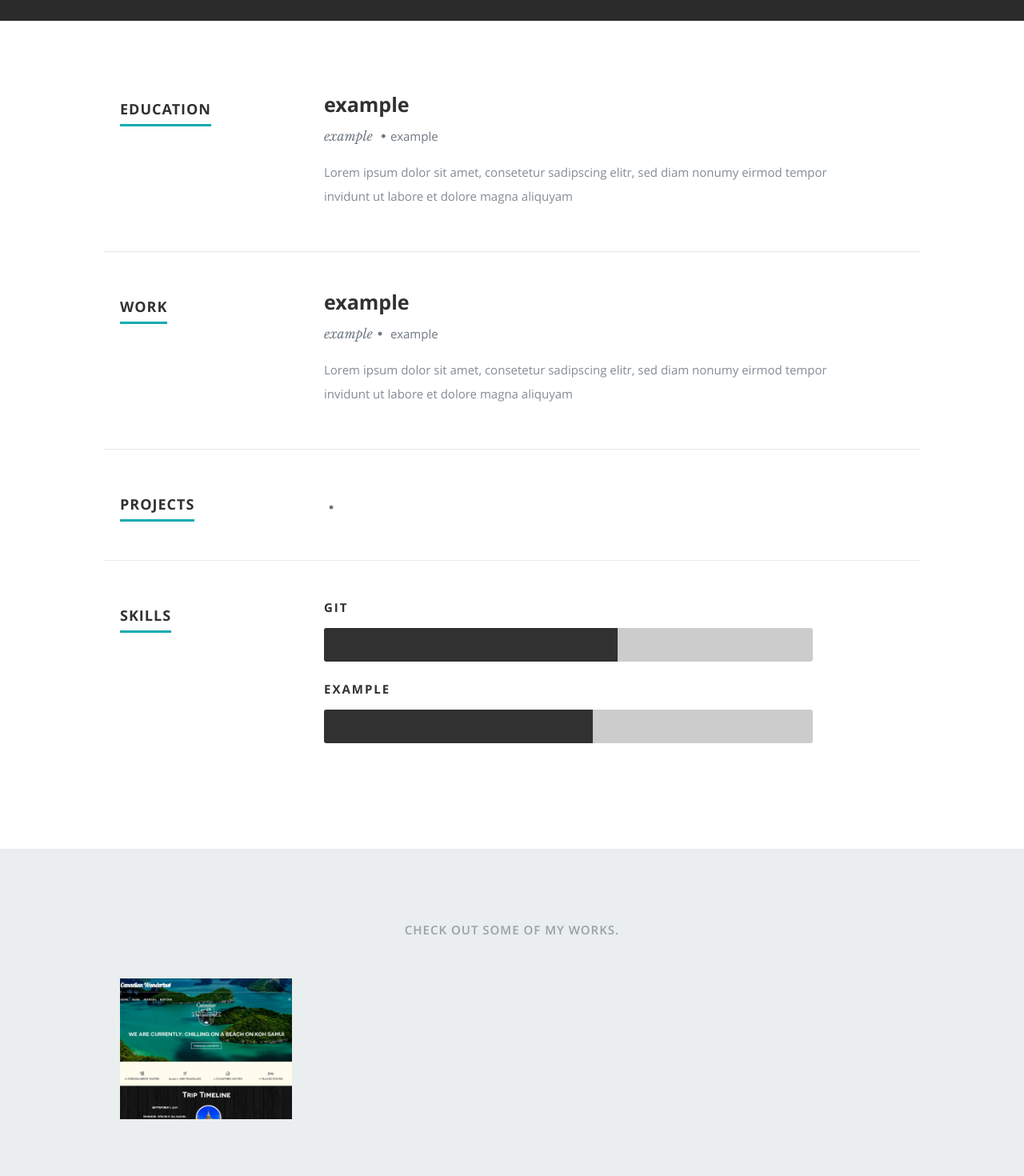
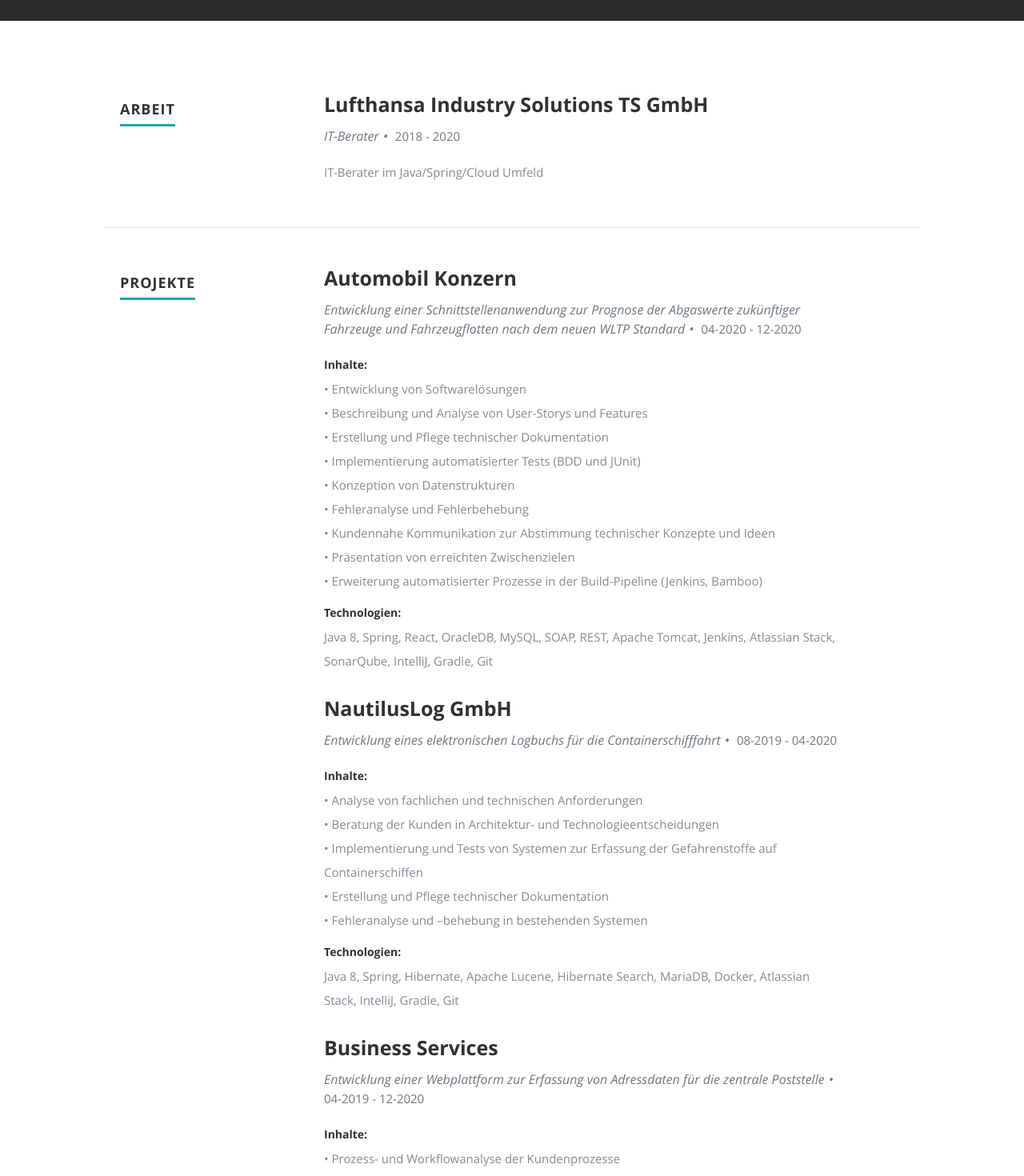
Before and after one commit to stefanm96/website, a React (Create React App) app: page / in a window 1280 px wide. Shown: the part 1320-2790 px from the top of the page at 80% size. Built offline with nearby package versions, Linux system fonts and the light colour scheme.

Commit message:
finished resume section

```diff
--- a/public/css/default.css
+++ b/public/css/default.css
@@ -801,3 +801,12 @@
 	margin-right: auto !important;
 	text-align: center !important;
 }
+.description {
+   margin: 0 0 0px 0;
+}
+.projectEntry {
+   margin: 0 0 30px 0;
+}
+.tech {
+   margin: 10px 0 0 0;
+}
--- a/public/css/layout.css
+++ b/public/css/layout.css
@@ -267,7 +267,7 @@
    border-bottom: 1px solid #E8E8E8;
 }
 #resume .info {
-   font: 16px/24px 'librebaskerville-italic', serif;
+   font: 16px/24px 'opensans-italic', serif;
    color: #6E7881;
    margin-bottom: 18px;
    margin-top: 9px;
--- a/public/resumeData.json
+++ b/public/resumeData.json
@@ -38,28 +38,53 @@
     "skillmessage": "Here you can create a short write-up of your skills to show off to employers",
     "education": [
       {
-        "school": "example",
-        "degree": "example",
-        "graduated": "example",
-        "description": "Lorem ipsum dolor sit amet, consetetur sadipscing elitr, sed diam nonumy eirmod tempor invidunt ut labore et dolore magna aliquyam"
+        "school": "Udacity",
+        "degree": "Certified Cloud Developer",
+        "graduated": "02-2020 - 05-2020",
+        "description": "https://graduation.udacity.com/confirm/UKVDSPCQ"
+      },
+      {
+        "school": "Carl-von-Ossietzky Universität Oldenburg",
+        "degree": "Bachelor of Science Wirtschaftsinformatik",
+        "graduated": "10-2015 - 01-2020",
+        "description": "Abschlussarbeit im Bereich Softwaretechnik: Synchronisierung verteilter Zugangsdaten mit MoConseMI"
       }
     ],
     "work": [
       {
-        "company": "example",
-        "title": "example",
-        "years": "example",
-        "description": "Lorem ipsum dolor sit amet, consetetur sadipscing elitr, sed diam nonumy eirmod tempor invidunt ut labore et dolore magna aliquyam"
+        "company": "Lufthansa Industry Solutions TS GmbH",
+        "title": "IT-Berater",
+        "years": "2018 - 2020",
+        "description": "IT-Berater im Java/Spring/Cloud Umfeld"
       }
     ],
     "projects": [
       {
-        "role": "example",
-        "customer": "example",
+        "role": "IT-Berater, Software-Entwickler",
+        "customer": "Automobil Konzern",
         "location": "Oldenburg",
-        "title": "example",
-        "duration": "2019-2020",
-        "description": "Lorem ipsum dolor sit amet, consetetur sadipscing elitr, sed diam nonumy eirmod tempor invidunt ut labore et dolore magna aliquyam"
+        "title": "Entwicklung einer Schnittstellenanwendung zur Prognose der Abgaswerte zukünftiger Fahrzeuge und Fahrzeugflotten nach dem neuen WLTP Standard",
+        "duration": "04-2020 - 12-2020",
+        "description": "•  Entwicklung von Softwarelösungen\n•  Beschreibung und Analyse von User-Storys und Features\n•  Erstellung und Pflege technischer Dokumentation\n•  Implementierung automatisierter Tests (BDD und JUnit)\n•  Konzeption von Datenstrukturen\n•  Fehleranalyse und Fehlerbehebung\n•  Kundennahe Kommunikation zur Abstimmung technischer Konzepte und Ideen\n•  Präsentation von erreichten Zwischenzielen\n•  Erweiterung automatisierter Prozesse in der Build-Pipeline (Jenkins, Bamboo)",
+        "tech": "Java 8, Spring, React, OracleDB, MySQL, SOAP, REST, Apache Tomcat, Jenkins, Atlassian Stack, SonarQube, IntelliJ, Gradle, Git"
+      },
+      {
+        "role": "IT-Berater, Software-Entwickler",
+        "customer": "NautilusLog GmbH",
+        "location": "Oldenburg",
+        "title": "Entwicklung eines elektronischen Logbuchs für die Containerschifffahrt",
+        "duration": "08-2019 - 04-2020",
+        "description": "•  Analyse von fachlichen und technischen Anforderungen\n•  Beratung der Kunden in Architektur- und Technologieentscheidungen\n•  Implementierung und Tests von Systemen zur Erfassung der    Gefahrenstoffe auf Containerschiffen\n•  Erstellung und Pflege technischer Dokumentation\n•  Fehleranalyse und –behebung in bestehenden Systemen",
+        "tech": "Java 8, Spring, Hibernate, Apache Lucene, Hibernate Search, MariaDB, Docker, Atlassian Stack, IntelliJ, Gradle, Git"
+      },
+      {
+        "role": "IT-Berater, Software-Entwickler, DevOps",
+        "customer": "Business Services",
+        "location": "Oldenburg",
+        "title": "Entwicklung einer Webplattform zur Erfassung von Adressdaten für die zentrale Poststelle",
+        "duration": "04-2019 - 12-2020",
+        "description": "•  Prozess- und Workflowanalyse der Kundenprozesse\n•  Konzeption und Planung der Systeme\n•  Analyse von fachlichen und technischen Anforderungen\n•  Implementierung und Testen der Systeme\n•  Intensive, kundenorientierte Zwischenpräsentationen zur Sicherstellung der Softwareergonomie\n•  Auslieferung der Software in einem Red Hat OpenShift Cluster mithilfe von Container-Technologien",
+        "tech": " Java 11, Spring, Angular, MariaDB, Docker, OpenShift, Jenkins, Artifactory, Microservices, Helm, Kubernetes, Atlassian Stack, IntelliJ, Gradle, Git"
       }
     ],
     "skills": [
--- a/src/Components/Resume.js
+++ b/src/Components/Resume.js
@@ -5,11 +5,7 @@
 
     if (this.props.data) {
       var skillmessage = this.props.data.skillmessage;
-      var education = this.props.data.education.map(function (education) {
-        return <div key={education.school}><h3>{education.school}</h3>
-          <p className="info">{education.degree} <span>&bull;</span><em className="date">{education.graduated}</em></p>
-          <p>{education.description}</p></div>
-      })
+
       var work = this.props.data.work.map(function (work) {
         return <div key={work.company}><h3>{work.company}</h3>
           <p className="info">{work.title}<span>&bull;</span> <em className="date">{work.years}</em></p>
@@ -17,10 +13,19 @@
         </div>
       })
       var projects = this.props.data.projects.map(function (project) {
-        return <div key={work.company}><h3>{project.company}</h3>
-          <p className="info">{work.title}<span>&bull;</span> <em className="date">{work.years}</em></p>
-          <p>{work.description}</p>
+        return <div key={project.customer} className="projectEntry"><h3>{project.customer}</h3>
+          <p className="info">{project.title}<span>&bull;</span> <em className="date">{project.duration}</em></p>
+          <h6>Inhalte:</h6>
+          {project.description.split('\n').map(string => <p className="description">{string}</p>)}
+
+          <h6 className="tech">Technologien:</h6>
+          <p>{project.tech}</p>
         </div>
+      })
+      var education = this.props.data.education.map(function (education) {
+        return <div key={education.school}><h3>{education.school}</h3>
+          <p className="info">{education.degree} <span>&bull;</span><em className="date">{education.graduated}</em></p>
+          <p>{education.description}</p></div>
       })
       var skills = this.props.data.skills.map(function (skills) {
         var className = 'bar-expand ' + skills.name.toLowerCase();
@@ -31,9 +36,31 @@
     return (
       <section id="resume">
 
+        <div className="row work">
+
+          <div className="three columns header-col">
+            <h1><span>Arbeit</span></h1>
+          </div>
+
+          <div className="nine columns main-col">
+            {work}
+          </div>
+        </div>
+
+        <div className="row work">
+
+          <div className="three columns header-col">
+            <h1><span>Projekte</span></h1>
+          </div>
+
+          <div className="nine columns main-col">
+            {projects}
+          </div>
+        </div>
+
         <div className="row education">
           <div className="three columns header-col">
-            <h1><span>Education</span></h1>
+            <h1><span>Bildung</span></h1>
           </div>
 
           <div className="nine columns main-col">
@@ -45,35 +72,10 @@
           </div>
         </div>
 
-
-        <div className="row work">
-
-          <div className="three columns header-col">
-            <h1><span>Work</span></h1>
-          </div>
-
-          <div className="nine columns main-col">
-            {work}
-          </div>
-        </div>
-
-        <div className="row work">
-
-          <div className="three columns header-col">
-            <h1><span>Projects</span></h1>
-          </div>
-
-          <div className="nine columns main-col">
-            {projects}
-          </div>
-        </div>
-
-
-
         <div className="row skill">
 
           <div className="three columns header-col">
-            <h1><span>Skills</span></h1>
+            <h1><span>Kompetenzen</span></h1>
           </div>
 
           <div className="nine columns main-col">
```
